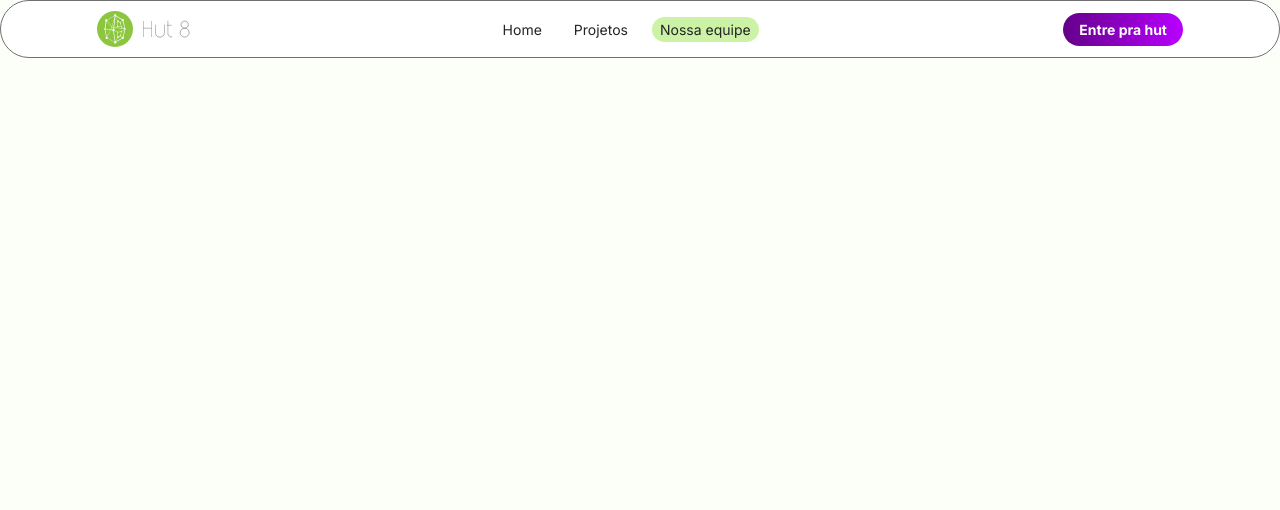
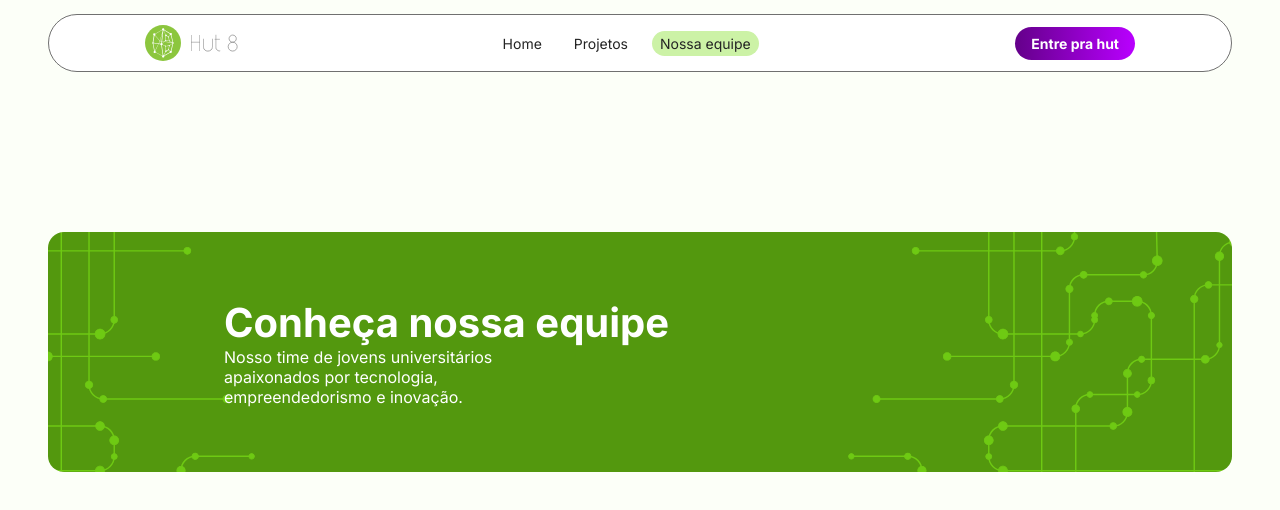
Before and after one commit to Brendler17/hut8, a React (Vite) app in the folder frontend/: page /team in a window 1280 px wide. Shown: the top 510 px of the page. Built offline with nearby package versions, Linux system fonts and the light colour scheme.

Commit message:
feat: add banner

```diff
--- a/frontend/src/pages/Nossa-equipe/index.tsx
+++ b/frontend/src/pages/Nossa-equipe/index.tsx
@@ -1,10 +1,17 @@
 import { MenuItems } from '../../components/Menu-Items';
+import { Rectangle } from '../../components/Rectangle';
 import styles from './styles.module.css';
 
 export function NossaEquipe() {
   return (
     <div className={styles.page}>
-      <MenuItems />
+      <div className={styles.container}>
+        <MenuItems />
+        <Rectangle
+          title="Conheça nossa equipe"
+          text="Nosso time de jovens universitários apaixonados por tecnologia, empreendedorismo e inovação."
+        />
+      </div>
     </div>
   );
 }
--- a/frontend/src/pages/Nossa-equipe/styles.module.css
+++ b/frontend/src/pages/Nossa-equipe/styles.module.css
@@ -2,3 +2,9 @@
   min-height: 100vh;
   background-color: #fcfff8;
 }
+
+.container {
+  max-width: 76rem;
+  margin: 0.875rem auto;
+  padding: 0 1rem;
+}
```
